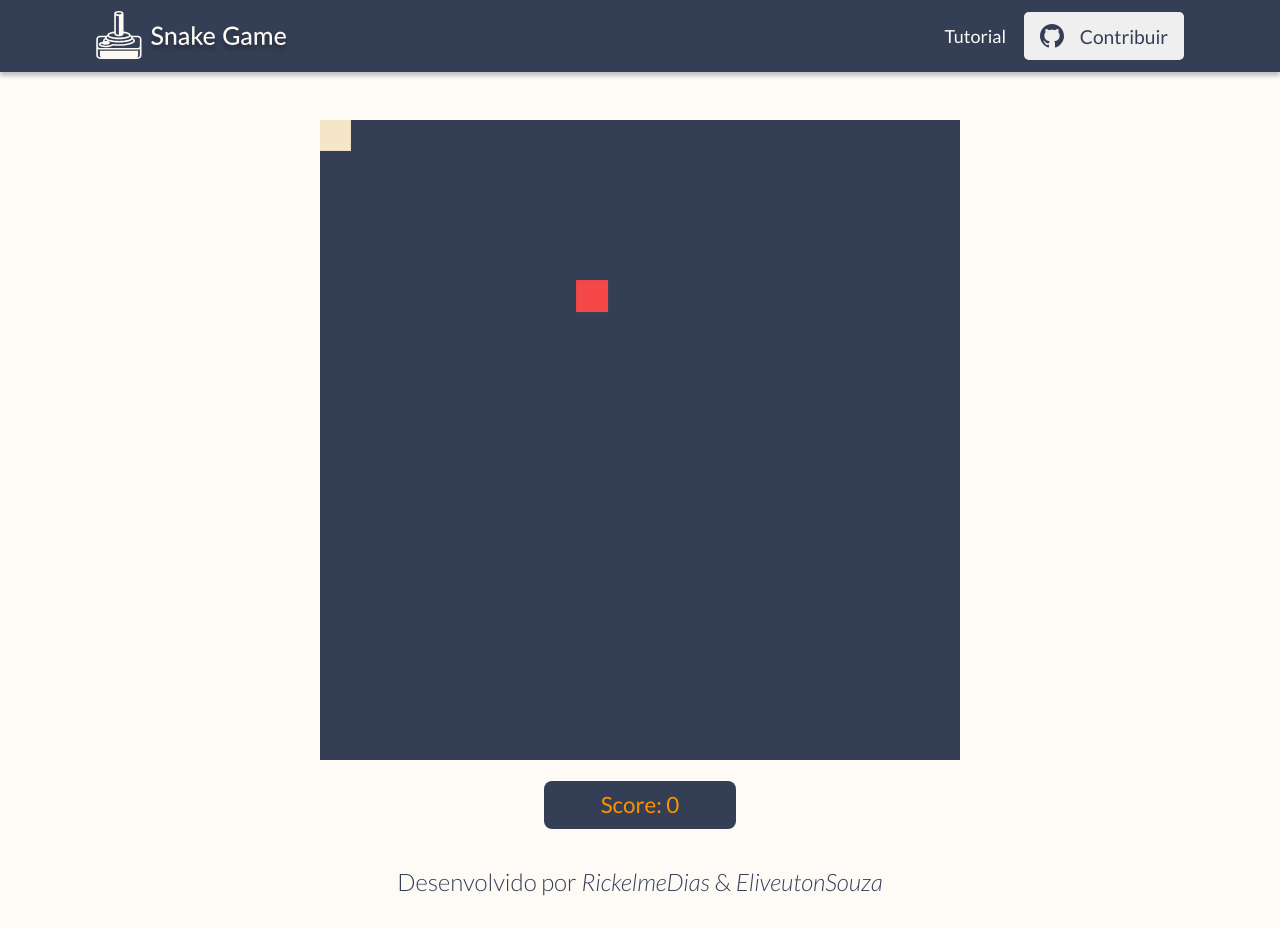
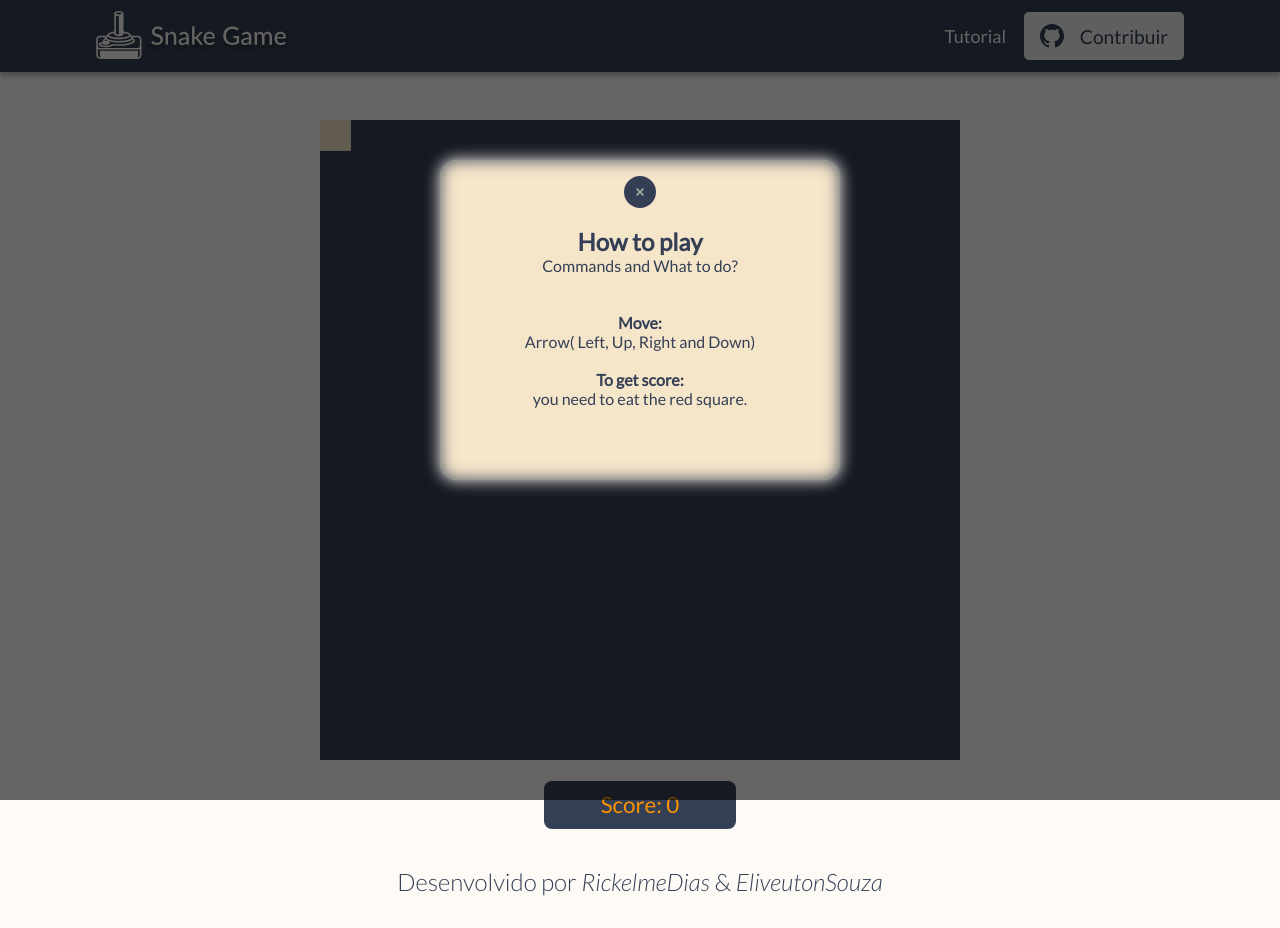
Before and after one commit to RickelmeDias/Snake-Game, a plain HTML site: page index.html in a window 1280 px wide. Both pictures are taken after a click on the link "Tutorial". Drawn offline with Linux system fonts and the light colour scheme.

Commit message:
Fix modal

```diff
--- a/index.html
+++ b/index.html
@@ -69,7 +69,7 @@
 
         <div class="modal-align">
             <button onclick="Modal.close()">
-            <img src="./assets/images/closeModal.png" alt="Close modal">
+              <img src="./assets/images/closeModal.png" alt="Close modal">
             </button>
             <br><br>
             <h2>How to play</h2>
@@ -85,5 +85,6 @@
     <div class="modal-overlay" onclick="Modal.close()"></div>
 
     <script type="module" src="./scripts/snake-game/game.js"></script>
+    <script src="./scripts/web/modal.js"></script>
   </body>
 </html>
--- /dev/null
+++ b/scripts/web/modal.js
@@ -0,0 +1,26 @@
+const Modal = {
+        open() {
+
+            // Adicionar a class active ao modal
+            // Pesquisar dentro de todo documento o seletor
+            document
+                    .querySelector('.modal-overlay') // Selector css devolvendo o elemento com esse valor
+                    .classList.add('open'); // Adicionar a class
+
+            document
+                    .querySelector('.modal')
+                    .classList.add('open');
+
+        },
+        close() {
+
+            // Remover a classe active do modal
+            document
+                    .querySelector('.modal-overlay') // Selector css devolvendo o elemento com esse valor
+                    .classList.remove('open');
+
+            document
+                    .querySelector('.modal')
+                    .classList.remove('open');
+        }
+}
```
Also changed, not shown: scripts/snake-game/game.js (line endings or trailing spaces).
